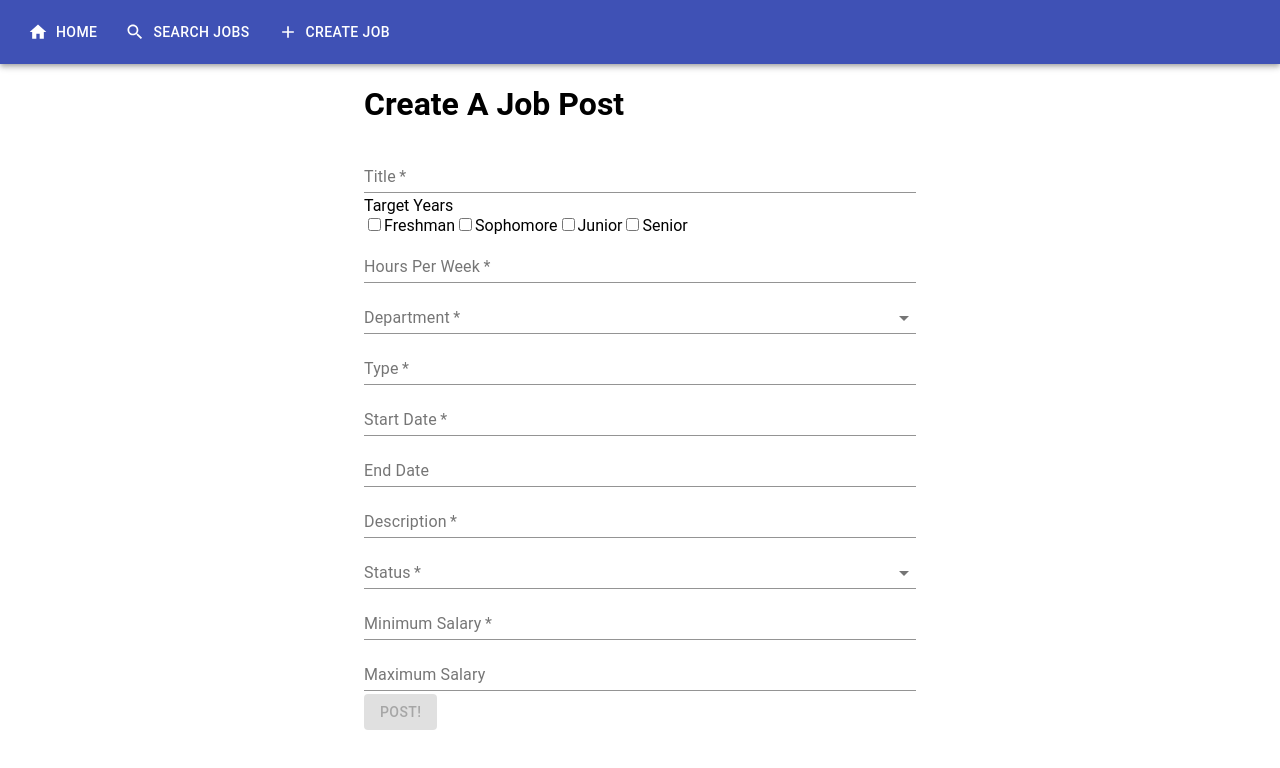
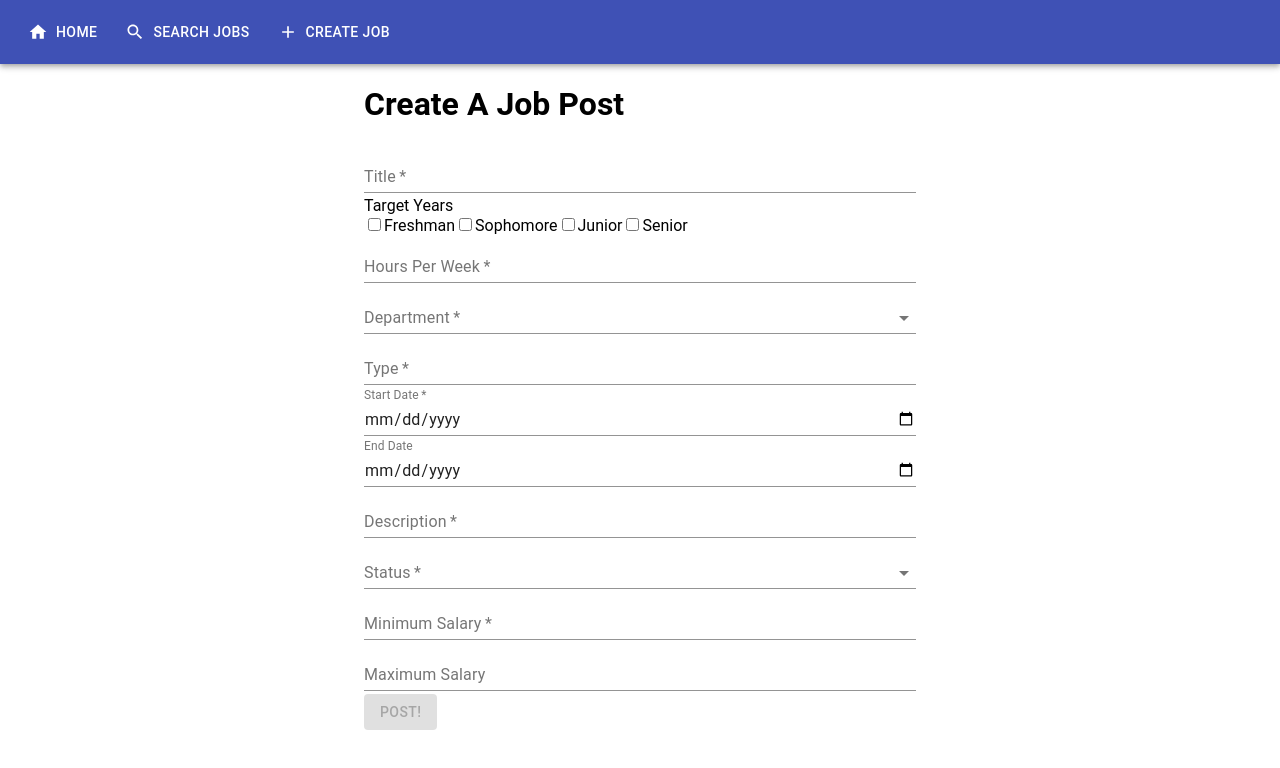
Before and after one commit to vtruo009/R-Match, a React (Create React App) app in the folder src/client/: page /create-job in a window 1280 px wide. Shown: the top 768 px of the page. Built offline with nearby package versions, Linux system fonts and the light colour scheme.

Commit message:
Added FormikDateField

```diff
--- /dev/null
+++ b/src/client/src/Components/FormikDateField/FormikDateField.tsx
@@ -0,0 +1,28 @@
+import React from "react";
+import {ErrorMessage} from "formik"
+import TextField from "@material-ui/core/TextField";
+
+interface FormikDateFieldProps {
+  name: string;
+  label: string;
+  type?: string;
+  required?: boolean;
+}
+
+const FormikDateField: React.FC<FormikDateFieldProps> = ({ name, label, type = "text", required = false}) => {
+  return (
+      <TextField
+        required={required}
+        autoComplete="off"
+        label={label}
+        name={name}
+        defaultValue=""
+        fullWidth
+        type={type}
+        InputLabelProps={{shrink:true}}
+        helperText={<ErrorMessage name={name}/>}
+      />
+  );
+};
+
+export default FormikDateField;
--- a/src/client/src/Pages/CreateJob.tsx
+++ b/src/client/src/Pages/CreateJob.tsx
@@ -5,13 +5,13 @@ import * as Yup from 'yup';
 
 import FormikField from "../Components/FormikTextField/FormikTextField";
 import FormikSelect, { FormikSelectFieldItem } from "../Components/FormikSelectField/FormikSelectField";
-
+import FormikDateField from "../Components/FormikDateField/FormikDateField";
 
 interface FormValues {
   title: string;
   hours: string;
   major: string;
-  targetYears: string;
+  targetYears: string[];
   startDate: string;
   expirationDate: string;
   description: string;
@@ -25,7 +25,7 @@ const initialValues: FormValues = {
   title: "",
   hours: "",
   major: "",
-  targetYears: "",
+  targetYears: [],
   startDate: "",
   expirationDate: "",
   description: "",
@@ -39,11 +39,11 @@ const initialValues: FormValues = {
 const StatusItems: FormikSelectFieldItem[] = [
   {
     label: "Hiring",
-    value: "hiring"
+    value: "Hiring"
   },
   {
     label: "Closed",
-    value: "closed"
+    value: "Closed"
   }
 ]
 
@@ -115,9 +115,6 @@ const DepartmentItems: FormikSelectFieldItem[] = [
 const numericRegex = /^\d+$/;
 const decimalRegex = /^\d*\.?\d*$/;
 
-// Regex for date checker
-const dateRegex = /^(?:(?:31(\/|-|\.)(?:0?[13578]|1[02]))\1|(?:(?:29|30)(\/|-|\.)(?:0?[13-9]|1[0-2])\2))(?:(?:1[6-9]|[2-9]\d)?\d{2})$|^(?:29(\/|-|\.)0?2\3(?:(?:(?:1[6-9]|[2-9]\d)?(?:0[48]|[2468][048]|[13579][26])|(?:(?:16|[2468][048]|[3579][26])00))))$|^(?:0?[1-9]|1\d|2[0-8])(\/|-|\.)(?:(?:0?[1-9])|(?:1[0-2]))\4(?:(?:1[6-9]|[2-9]\d)?\d{2})$/;
-
 // Input Validation
 const SignupSchema = Yup.object().shape({
   hoursPerWeek: Yup.string()
@@ -130,13 +127,6 @@ const SignupSchema = Yup.object().shape({
 
   maxSalary: Yup.string()
   .matches(decimalRegex, 'Decimal values required!'),
-
-  startDate: Yup.string()
-  .matches(dateRegex, "Date format must be in dd/mm/yyyy or dd-mm-yyyy!")
-  .required('Required!'),
-
-  expirationDate: Yup.string()
-  .matches(dateRegex, "Date format must be in dd/mm/yyyy or dd-mm-yyyy!")
 })
 
 const CreateJob: React.FC = () => {
@@ -183,8 +173,8 @@ const CreateJob: React.FC = () => {
                 required
               />
               <FormikField name ="type" label="Type" required/>
-              <FormikField name ="startDate" label="Start Date" required/>
-              <FormikField name ="expirationDate" label="End Date"/>
+              <FormikDateField name ="startDate" label="Start Date" required type="date" />
+              <FormikDateField name ="expirationDate" label="End Date" type="date" />
               <FormikField name="description" label="Description" required />
               <FormikSelect
                 name="status"
@@ -192,8 +182,8 @@ const CreateJob: React.FC = () => {
                 label="Status"
                 required
               />
-              <FormikField name="minSalary" label="Minimum Salary" required/>
-              <FormikField name="maxSalary" label="Maximum Salary" />
+              <FormikField name="minSalary" label="Minimum Salary" required type="number"/>
+              <FormikField name="maxSalary" label="Maximum Salary" type="number"/>
               <Button
                 variant="contained"
                 color="primary"
```
